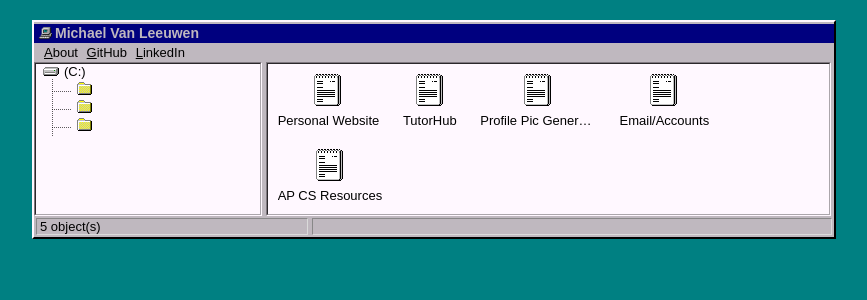
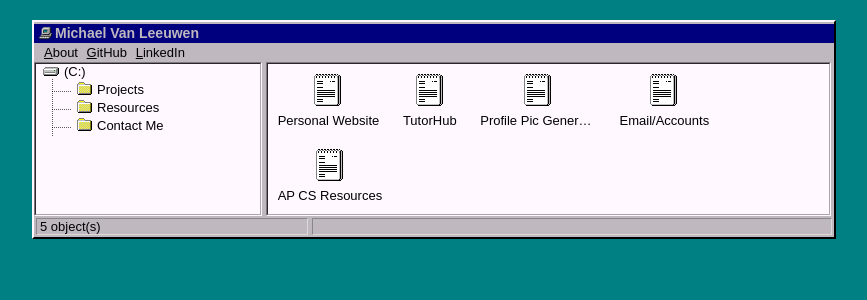
Before and after one commit to MJVL/mjvl.github.io-legacy-v2, a Jekyll site: the page built from index.html, in a window 1280 px wide. Shown: the top 300 px of the page, without its empty margins (206-1073 px from the left). Built offline with Jekyll 4.4.1, drawn with Linux system fonts in a browser that asks for light colours.

Commit message:
Add text (oops)

```diff
--- a/_layouts/default.html
+++ b/_layouts/default.html
@@ -33,9 +33,9 @@
 			<ul id="tag-list">
 				<li><a href="/" ><img src="/assets/img/disk.png" />(C:)</a>
 			<ul>
-				<li><a href="/tag/tag1/" title="Projects"><img src="/assets/img/folder.ico" /></a></li>
-				<li><a href="/tag/tag2/" title="Resources"><img src="/assets/img/folder.ico" /></a></li>
-				<li><a href="/tag/tag3/" title="Contact Me"><img src="/assets/img/folder.ico" /></a></li>
+				<li><a href="/tag/tag1/" title="Projects"><img src="/assets/img/folder.ico" />Projects</a></li>
+				<li><a href="/tag/tag2/" title="Resources"><img src="/assets/img/folder.ico" />Resources</a></li>
+				<li><a href="/tag/tag3/" title="Contact Me"><img src="/assets/img/folder.ico" />Contact Me</a></li>
 			</ul>
 				</li>
 			</ul>
```
